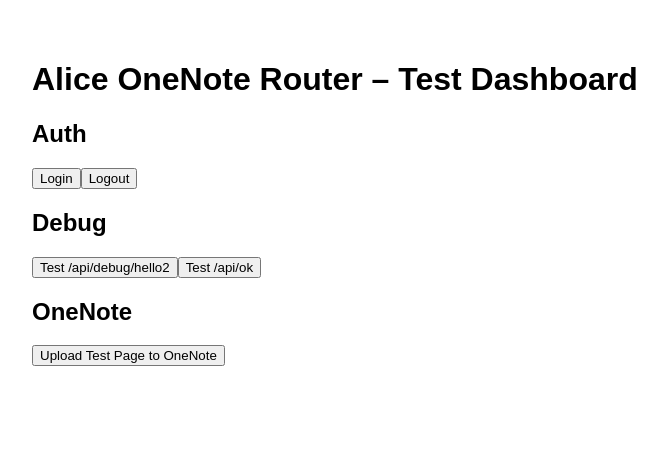
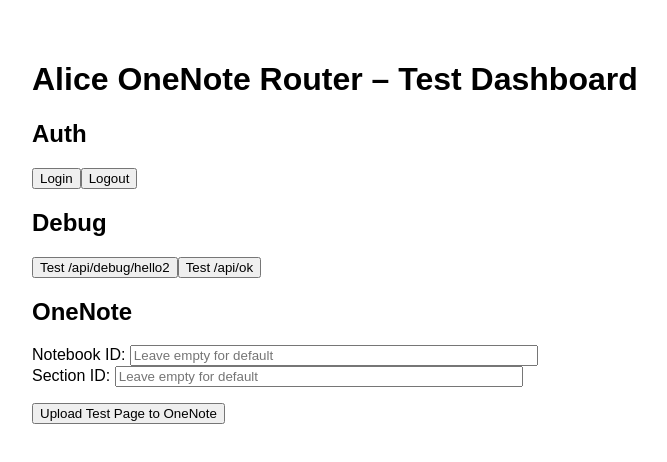
Before and after one commit to tchaudhry907/alice-onenote-router, a Next.js app: page /test in a window 1280 px wide. Shown: the top 462 px of the page, without its empty margins (8-675 px from the left). Built offline with nearby package versions, Linux system fonts and the light colour scheme.

Commit message:
Update test.js

```diff
--- a/pages/test.js
+++ b/pages/test.js
@@ -1,6 +1,10 @@
 // pages/test.js
+import { useState } from "react";
 
 export default function TestPage() {
+  const [notebookId, setNotebookId] = useState("");
+  const [sectionId, setSectionId] = useState("");
+
   const callApi = async (endpoint, method = "GET") => {
     try {
       const res = await fetch(endpoint, { method, credentials: "include" });
@@ -22,6 +26,8 @@
         body: JSON.stringify({
           title: "Test Page from Alice Router",
           content: "<p>Hello from the Alice Router test dashboard 🚀</p>",
+          notebookId: notebookId || undefined,
+          sectionId: sectionId || undefined,
         }),
       });
       const data = await res.json();
@@ -50,7 +56,29 @@
       <button onClick={() => callApi("/api/ok")}>Test /api/ok</button>
 
       <h2>OneNote</h2>
-      <button onClick={uploadTestPage}>
+      <label>
+        Notebook ID:{" "}
+        <input
+          type="text"
+          value={notebookId}
+          onChange={(e) => setNotebookId(e.target.value)}
+          placeholder="Leave empty for default"
+          style={{ width: "400px" }}
+        />
+      </label>
+      <br />
+      <label>
+        Section ID:{" "}
+        <input
+          type="text"
+          value={sectionId}
+          onChange={(e) => setSectionId(e.target.value)}
+          placeholder="Leave empty for default"
+          style={{ width: "400px" }}
+        />
+      </label>
+      <br />
+      <button onClick={uploadTestPage} style={{ marginTop: "1rem" }}>
         Upload Test Page to OneNote
       </button>
     </div>
```
